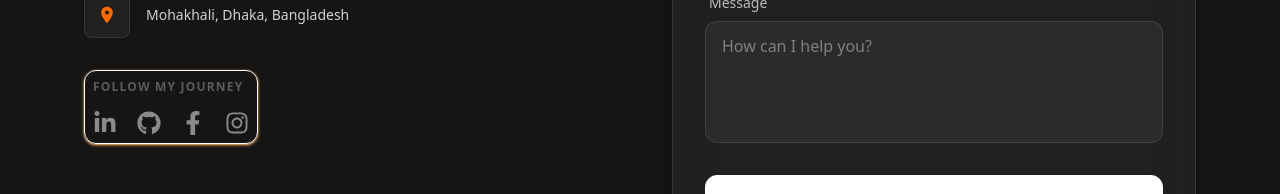
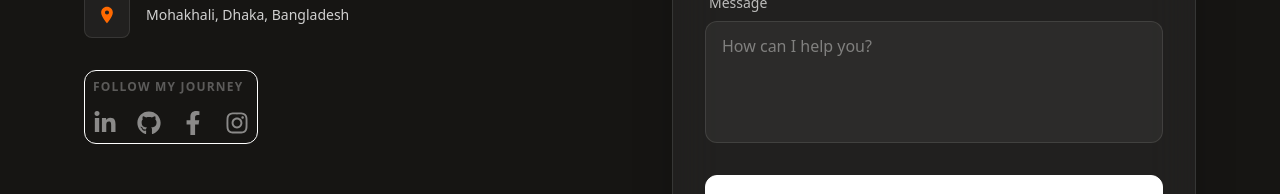
Before and after one commit to mdaburayhanmondal/RayhanFSDev, a React (Vite) app: page /contact in a window 1280 px wide. Shown: the part 404-598 px from the top of the page. Built offline with nearby package versions, Linux system fonts and the light colour scheme.

Commit message:
added hover effect on the box

```diff
--- a/src/pages/Contact.jsx
+++ b/src/pages/Contact.jsx
@@ -90,8 +90,8 @@ const Contact = () => {
             </div>
           </div>
 
-          <div className="flex flex-col justify-center gap-y-4 p-2 border rounded-xl w-fit shadow shadow-orange-300">
-            <span className="text-xs uppercase tracking-widest text-gray-900 dark:text-white/30 font-bold">
+          <div className="flex flex-col justify-center gap-y-4 p-2 border rounded-xl w-fit transition-all duration-300 hover:scale-105 hover:drop-shadow-[0_0_12px_rgba(255,165,0,0.8)]">
+            <span className="text-xs uppercase tracking-widest text-gray-900 dark:text-white/30 font-bold select-none">
               Follow my journey
             </span>
             <div className="flex gap-x-5">
```
